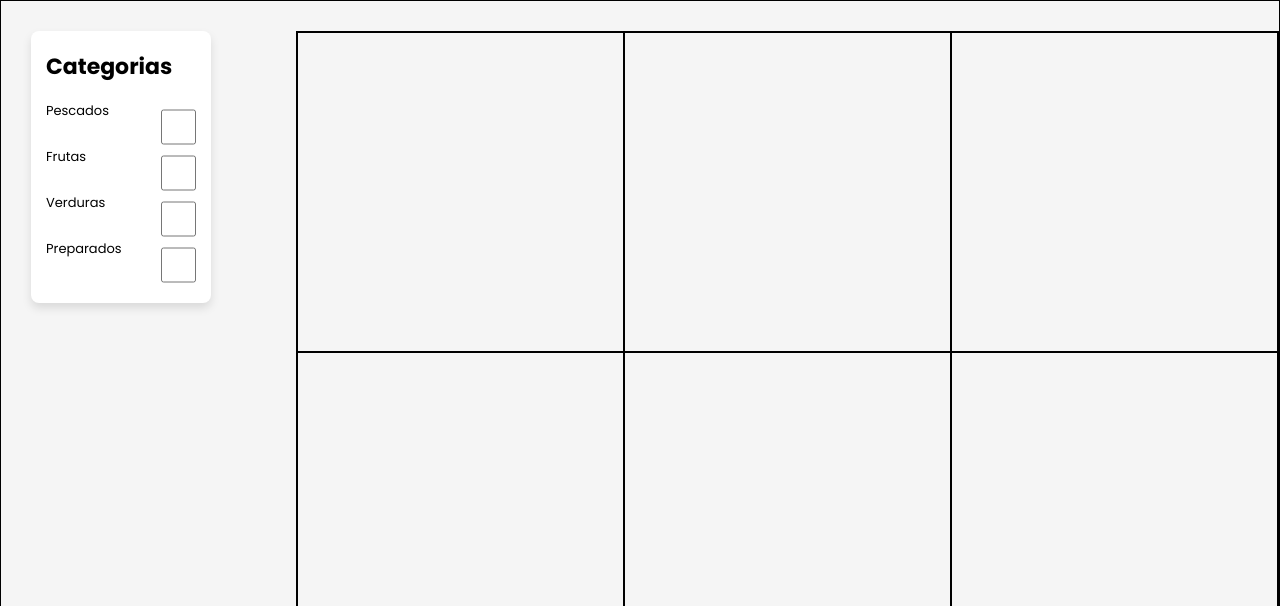
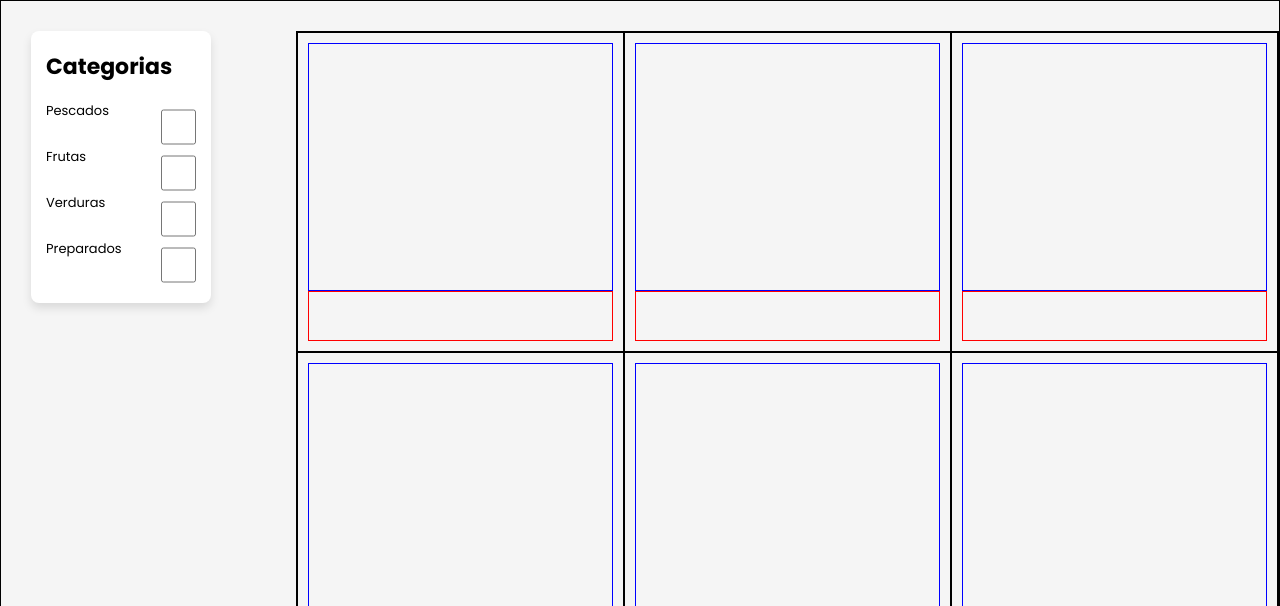
Before and after one commit to bibianabaldrich/bibianabaldrich.github.io, a plain HTML site: page Visitantes/productos.html in a window 1280 px wide. Shown: the part 194-800 px from the top of the page. Drawn offline with Linux system fonts and the light colour scheme.

Commit message:
Update estilos.css

```diff
--- a/estilos.css
+++ b/estilos.css
@@ -675,6 +675,8 @@ page productos
     padding: 10px;
     border: 1px solid black;
     box-sizing: border-box;
+    display: grid;
+    grid-template-rows: 1fr 0.2fr;
 }
 
 @media(max-width: 1333px) {
@@ -695,8 +697,18 @@ page productos
     }
 }
 
-@media(max-width: 555px) {
-    .grid-item {
+@media(max-width: 768px) {
+    .unproducto-pageproductos{
         flex-basis: 100%;
     }
 }
+
+.fotoproducto-pageproducto{
+    grid-row: 1;
+    border: 1px blue solid;
+}
+
+.nombreproducto-pageproducto{
+    grid-row: 2;
+    border: 1px red solid;
+}
```
